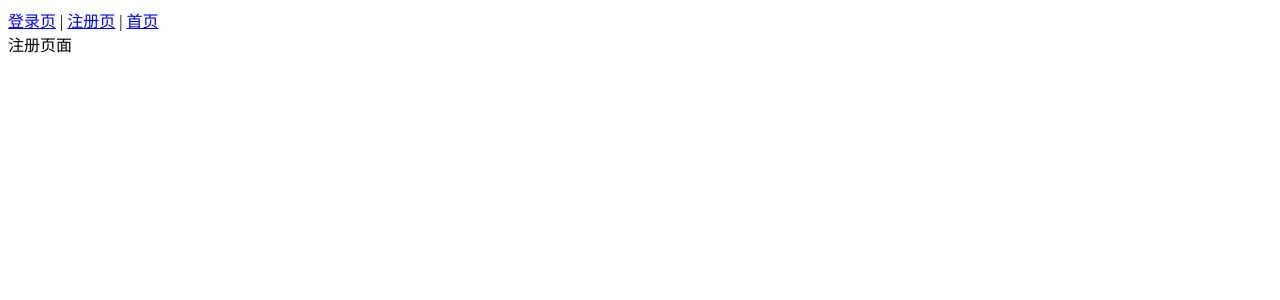
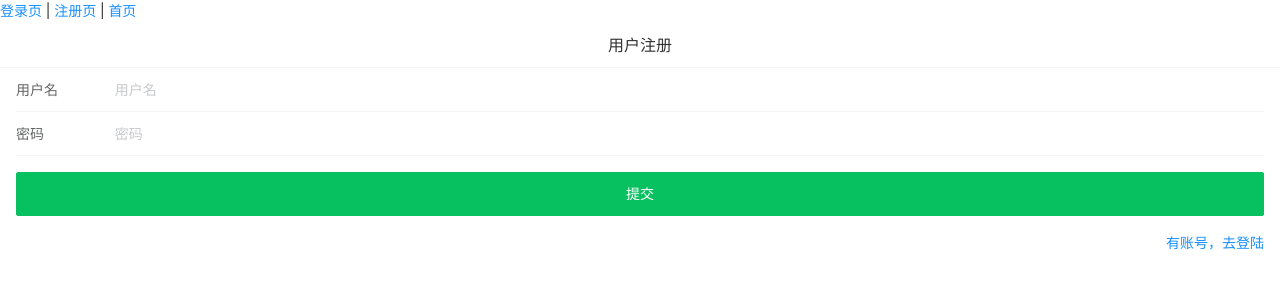
Before and after one commit to prince520-lsy/hm-article-h5, a Vue app: page /#/register in a window 1280 px wide. Shown: the top 300 px of the page. Built offline with nearby package versions, Linux system fonts and the light colour scheme.

Commit message:
register-finished

```diff
--- a/babel.config.js
+++ b/babel.config.js
@@ -1,5 +1,12 @@
 module.exports = {
   presets: [
     '@vue/cli-plugin-babel/preset'
+  ],
+  plugins: [
+    ['import', {
+      libraryName: 'vant',
+      libraryDirectory: 'es',
+      style: true
+    }, 'vant']
   ]
 }
--- a/package.json
+++ b/package.json
@@ -17,6 +17,7 @@
     "@vue/cli-plugin-babel": "~5.0.0",
     "@vue/cli-plugin-router": "~5.0.0",
     "@vue/cli-service": "~5.0.0",
+    "babel-plugin-import": "^1.13.5",
     "less": "^4.0.0",
     "less-loader": "^8.0.0",
     "vue-template-compiler": "^2.6.14"
--- a/src/main.js
+++ b/src/main.js
@@ -1,7 +1,7 @@
 import Vue from 'vue'
 import App from './App.vue'
 import router from './router'
-
+import './utils/vant'
 Vue.config.productionTip = false
 
 new Vue({
--- a/src/views/register.vue
+++ b/src/views/register.vue
@@ -1,15 +1,41 @@
 <template>
     <div>
-        注册页面
+        <van-nav-bar title="用户注册" />
+        <van-form @submit="onSubmit">
+            <van-field v-model="username" name="用户名" label="用户名" placeholder="用户名"
+                :rules="[{ required: true, message: '请填写用户名' }]" />
+            <van-field v-model="password" type="password" name="密码" label="密码" placeholder="密码"
+                :rules="[{ required: true, message: '请填写密码' }]" />
+            <div style="margin: 16px;">
+                <van-button block type="primary" native-type="submit">提交</van-button>
+            </div>
+        </van-form>
+        <div class="text-right">
+            <router-link to="/login">有账号，去登陆</router-link>
+        </div>
     </div>
 </template>
 
 <script>
 export default {
+    data() {
+        return {
+            username: '',
+            password: ''
 
+        }
+    },
+    methods: {
+        onSubmit(values) {
+            console.log('submit', values);
+        },
+    },
 }
 </script>
 
-<style>
-
+<style scoped>
+.text-right {
+    margin-right: 16px;
+    text-align: right;
+}
 </style>
```
Also changed, not shown: src/utils/vant.js (added, +9 -0 lines), 1 other file (tests, documents, lock files or other folders).
